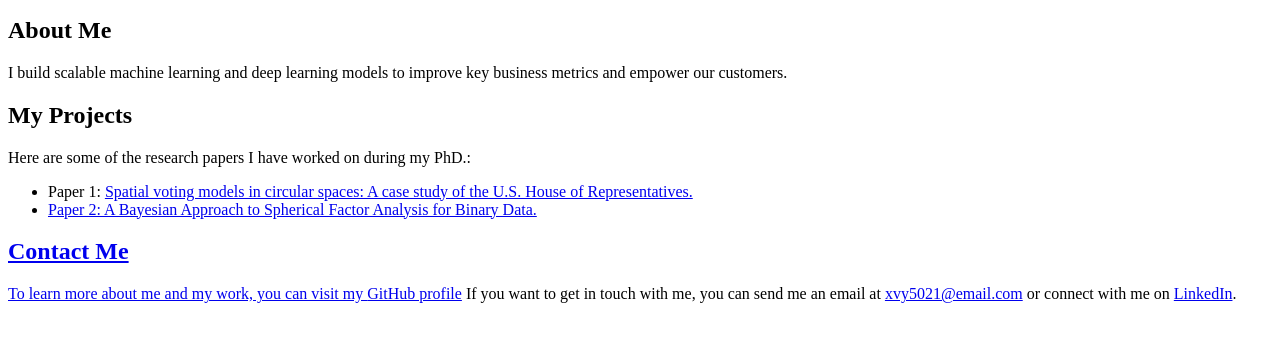
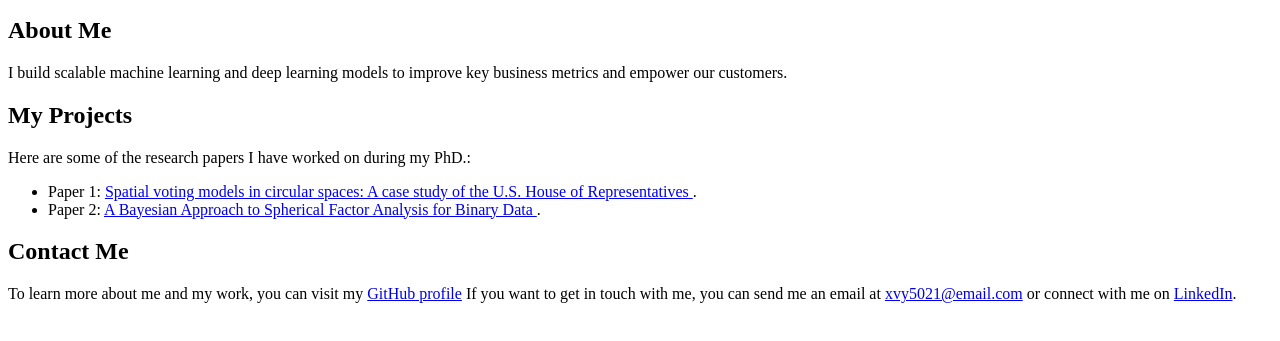
Before and after one commit to Xingchen-Yu/XingchenYu.github.io, a plain HTML site: page index.html in a window 1280 px wide. Shown: the part 101-442 px from the top of the page. Drawn offline with Linux system fonts and the light colour scheme.

Commit message:
Update index.html

```diff
--- a/index.html
+++ b/index.html
@@ -11,8 +11,8 @@
     <h2>My Projects</h2>
     <p>Here are some of the research papers I have worked on during my PhD.:</p>
     <ul>
-      <li>Paper 1: <a href="https://projecteuclid.org/journals/annals-of-applied-statistics/volume-15/issue-4/Spatial-voting-models-in-circular-spaces--A-case-study/10.1214/21-AOAS1454.short"> Spatial voting models in circular spaces: A case study of the U.S. House of Representatives.</li>
-      <li>Paper 2: <a href="https://arxiv.org/abs/2008.05109"> A Bayesian Approach to Spherical Factor Analysis for Binary Data.</li>
+      <li>Paper 1: <a href="https://projecteuclid.org/journals/annals-of-applied-statistics/volume-15/issue-4/Spatial-voting-models-in-circular-spaces--A-case-study/10.1214/21-AOAS1454.short"> Spatial voting models in circular spaces: A case study of the U.S. House of Representatives </a>.</li>
+      <li>Paper 2: <a href="https://arxiv.org/abs/2008.05109"> A Bayesian Approach to Spherical Factor Analysis for Binary Data </a>.</li>
     </ul>
     <h2>Contact Me</h2>
     <p>To learn more about me and my work, you can visit my <a href="https://github.com/Xingchen-Yu">GitHub profile</a> If you want to get in touch with me, you can send me an email at <a href="mailto:xvy5021@email.com">xvy5021@email.com</a> or connect with me on <a href="https://www.linkedin.com/in/xingchenyu90/">LinkedIn</a>.</p>
```
